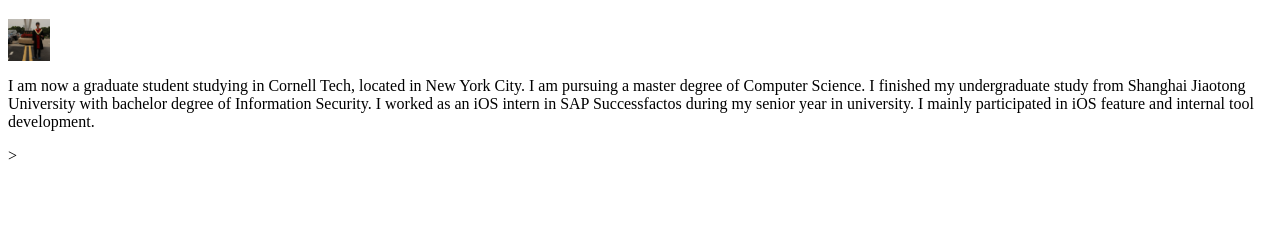
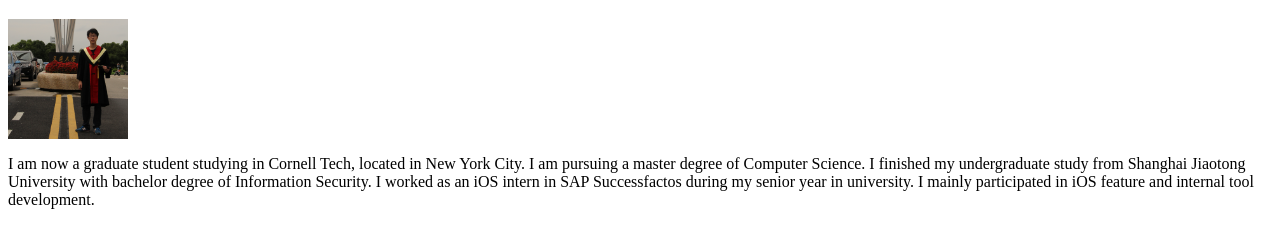
Before and after one commit to bluenight1994/bluenight1994.github.io, a plain HTML site: page index.html in a window 1280 px wide. Shown: the part 87-334 px from the top of the page. Drawn offline with Linux system fonts and the light colour scheme.

Commit message:
adjust img size and add google analysis

```diff
--- a/index.html
+++ b/index.html
@@ -6,7 +6,18 @@ Hello World
 </head>
 <body>
 <h1>hg383 Hong Gan</h1>
-<img src="./img/avatar.png" alt="Smiley face" height="42" width="42">
-<p>I am now a graduate student studying in Cornell Tech, located in New York City. I am pursuing a master degree of Computer Science. I finished my undergraduate study from Shanghai Jiaotong University with bachelor degree of Information Security. I worked as an iOS intern in SAP Successfactos during my senior year in university. I mainly participated in iOS feature and internal tool development. </p>>
+<img src="./img/avatar.png" alt="Smiley face" height="120" width="120">
+<p>I am now a graduate student studying in Cornell Tech, located in New York City. I am pursuing a master degree of Computer Science. I finished my undergraduate study from Shanghai Jiaotong University with bachelor degree of Information Security. I worked as an iOS intern in SAP Successfactos during my senior year in university. I mainly participated in iOS feature and internal tool development. </p>
 </body>
+
+<script>
+  (function(i,s,o,g,r,a,m){i['GoogleAnalyticsObject']=r;i[r]=i[r]||function(){
+  (i[r].q=i[r].q||[]).push(arguments)},i[r].l=1*new Date();a=s.createElement(o),
+  m=s.getElementsByTagName(o)[0];a.async=1;a.src=g;m.parentNode.insertBefore(a,m)
+  })(window,document,'script','https://www.google-analytics.com/analytics.js','ga');
+
+  ga('create', 'UA-84049225-1', 'auto');
+  ga('send', 'pageview');
+
+</script>
 </html>
```
